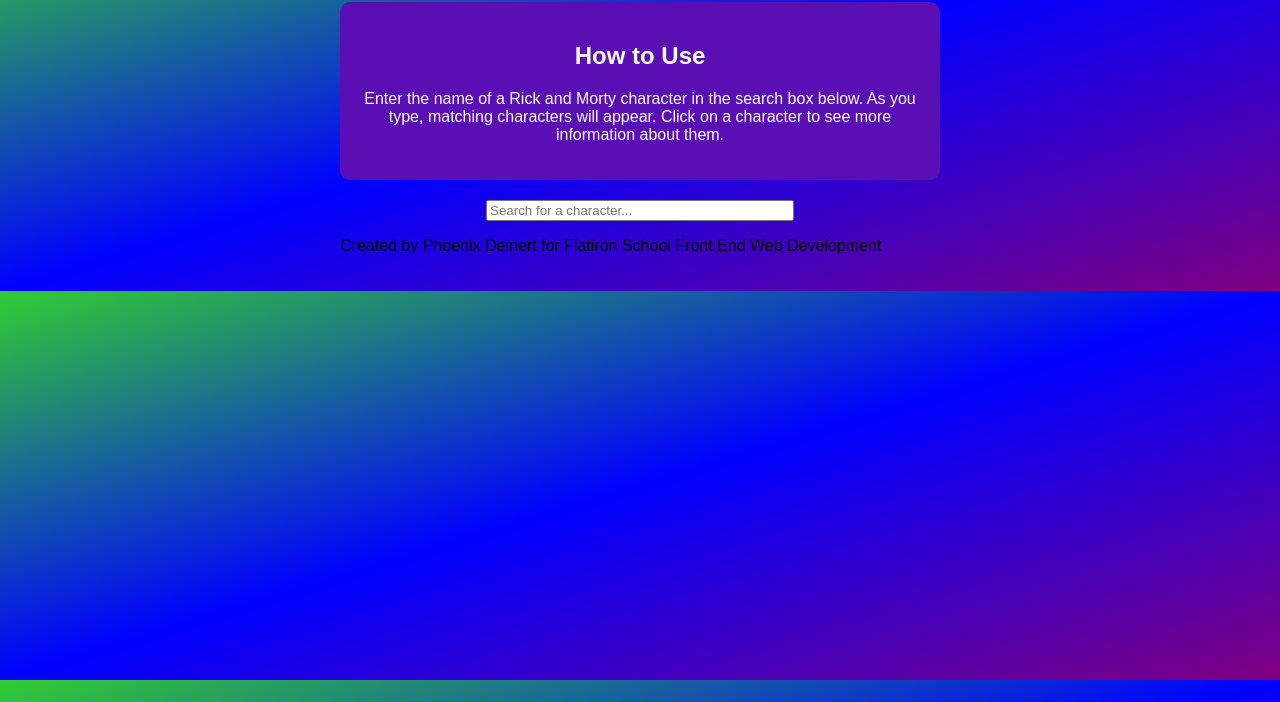
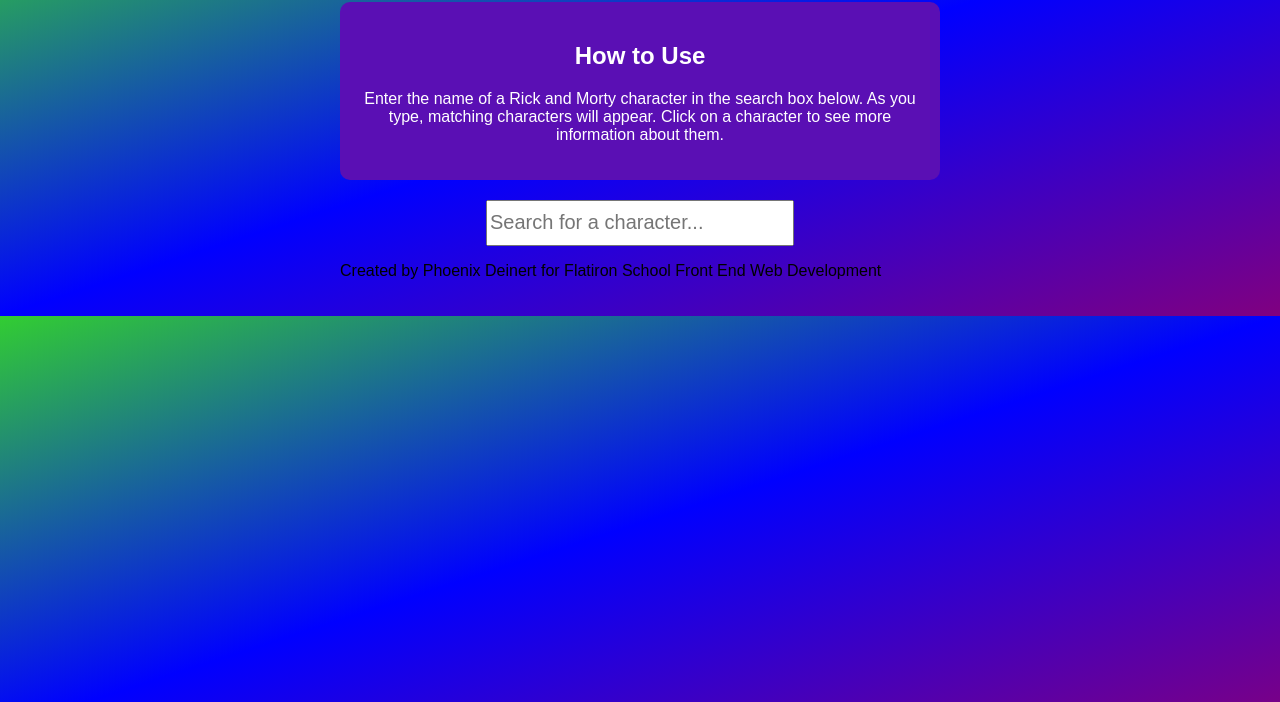
Before and after one commit to DeinertDynasty/RickandMortyProjectPhaseOne, a plain HTML site: page index.html in a window 1280 px wide. Shown: the part 98-800 px from the top of the page. Drawn offline with Linux system fonts and the light colour scheme.

Commit message:
Update styles.css
change search box size

```diff
--- a/styles.css
+++ b/styles.css
@@ -11,7 +11,10 @@ body {
     display: block;
     margin: 0 auto;
     width: 50%;
+    height: 40px; /* Increase the height of the search bar */
+    font-size: 20px; /* Increase the font size in the search bar */
 }
+
 
 #instructions {
     background-color: #5a0fb4;
```
